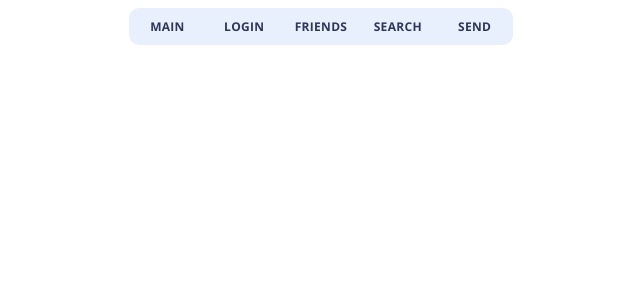
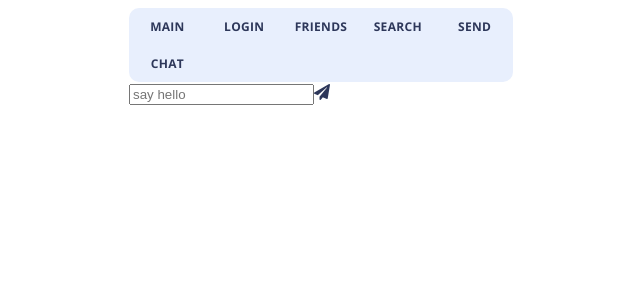
Before and after one commit to dlt-v/Chatlog, a React (Create React App) app: page /chat in a window 1280 px wide. Shown: the top 300 px of the page, without its empty margins (319-959 px from the left). Built offline with nearby package versions, Linux system fonts and the light colour scheme.

Commit message:
implement chat routing

```diff
--- a/src/App.tsx
+++ b/src/App.tsx
@@ -6,6 +6,7 @@ import { Main } from './pages/Main';
 import { Friends } from './pages/Friends';
 import { Search } from './pages/Search';
 import { Send } from './pages/Send';
+import { Chat } from './pages/Chat';
 
 export function App() {
     return (
@@ -17,6 +18,7 @@ export function App() {
                     <Link to="/friends">FRIENDS</Link>
                     <Link to="/search">SEARCH</Link>
                     <Link to="/send">SEND</Link>
+                    <Link to="/chat">CHAT</Link>
                 </div>
 
                 <Switch>
@@ -35,6 +37,9 @@ export function App() {
                     <Route path="/send">
                         <Send />
                     </Route>
+                    <Route path="/chat">
+                        <Chat />
+                    </Route>
                 </Switch>
             </Router>
         </UserDataProvider>
--- a/src/UserDataContext.tsx
+++ b/src/UserDataContext.tsx
@@ -17,15 +17,24 @@ const initialContext = {
         name: 'Jan Nowak',
     },
     setUser: (user: UserState) => {},
+
+    openDm: {
+        id: -1,
+        avatar: -1,
+        name: '',
+    },
+
+    setOpenDm: (openDm: UserState) => {},
 };
 
 export const UserDataContext = createContext(initialContext);
 
 export const UserDataProvider = ({ children }: Props) => {
     const [user, setUser] = useState(initialContext.user);
+    const [openDm, setOpenDm] = useState(initialContext.openDm);
 
     return (
-        <UserDataContext.Provider value={{ user, setUser }}>
+        <UserDataContext.Provider value={{ user, setUser, openDm, setOpenDm }}>
             {children}
         </UserDataContext.Provider>
     );
--- a/src/components/HistoryMessage.tsx
+++ b/src/components/HistoryMessage.tsx
@@ -1,5 +1,7 @@
-import React from 'react';
+import React, { useContext } from 'react';
 import { avatarList } from '../avatarList';
+import { UserDataContext } from '../UserDataContext';
+import { useHistory } from 'react-router';
 
 interface Props {
     id: number;
@@ -22,8 +24,19 @@ const parseTime = (time: string) => {
 };
 
 export const HistoryMessage: React.FC<Props> = (props) => {
+    const { setOpenDm } = useContext(UserDataContext);
+    let history = useHistory();
+
+    const openChat = () => {
+        setOpenDm({
+            id: props.id,
+            avatar: props.avatar,
+            name: props.name,
+        });
+        history.push('/chat');
+    };
     return (
-        <div className="historyMessage">
+        <div onClick={openChat} className="historyMessage">
             <img
                 src={avatarList[props.avatar]}
                 alt=""
--- /dev/null
+++ b/src/components/Input.tsx
@@ -0,0 +1,14 @@
+import React from 'react';
+
+export const Input: React.FC = () => {
+    return (
+        <div className="input">
+            <input
+                type="text"
+                className="input__field"
+                placeholder="say hello"
+            />
+            <span className="icon-send"></span>
+        </div>
+    );
+};
--- /dev/null
+++ b/src/pages/Chat.tsx
@@ -0,0 +1,12 @@
+import React, { useContext } from 'react';
+import { Input } from '../components/Input';
+import { UserDataContext } from '../UserDataContext';
+
+export const Chat: React.FC = () => {
+    const { openDm, setOpenDm } = useContext(UserDataContext);
+    return (
+        <div className="chat">
+            <Input />
+        </div>
+    );
+};
```
Also changed, not shown: src/styles/style.scss (line endings or trailing spaces).
